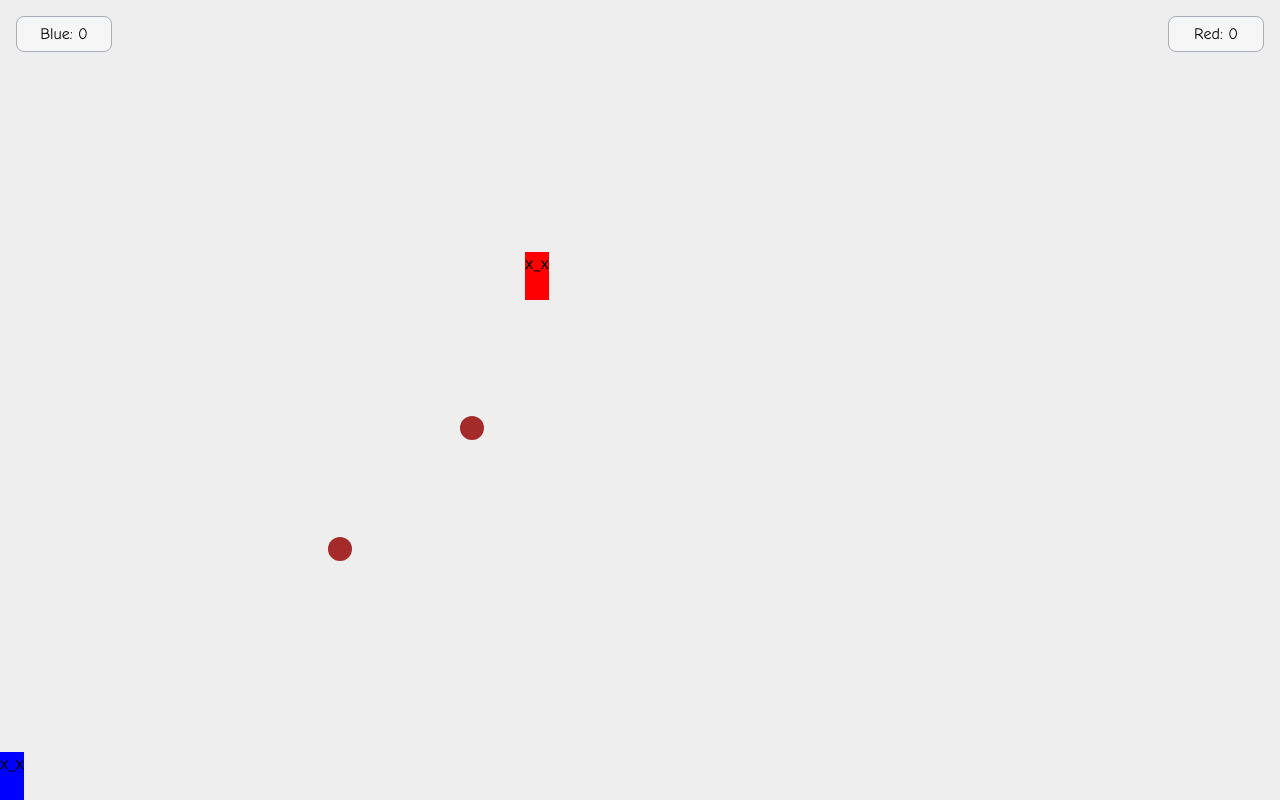
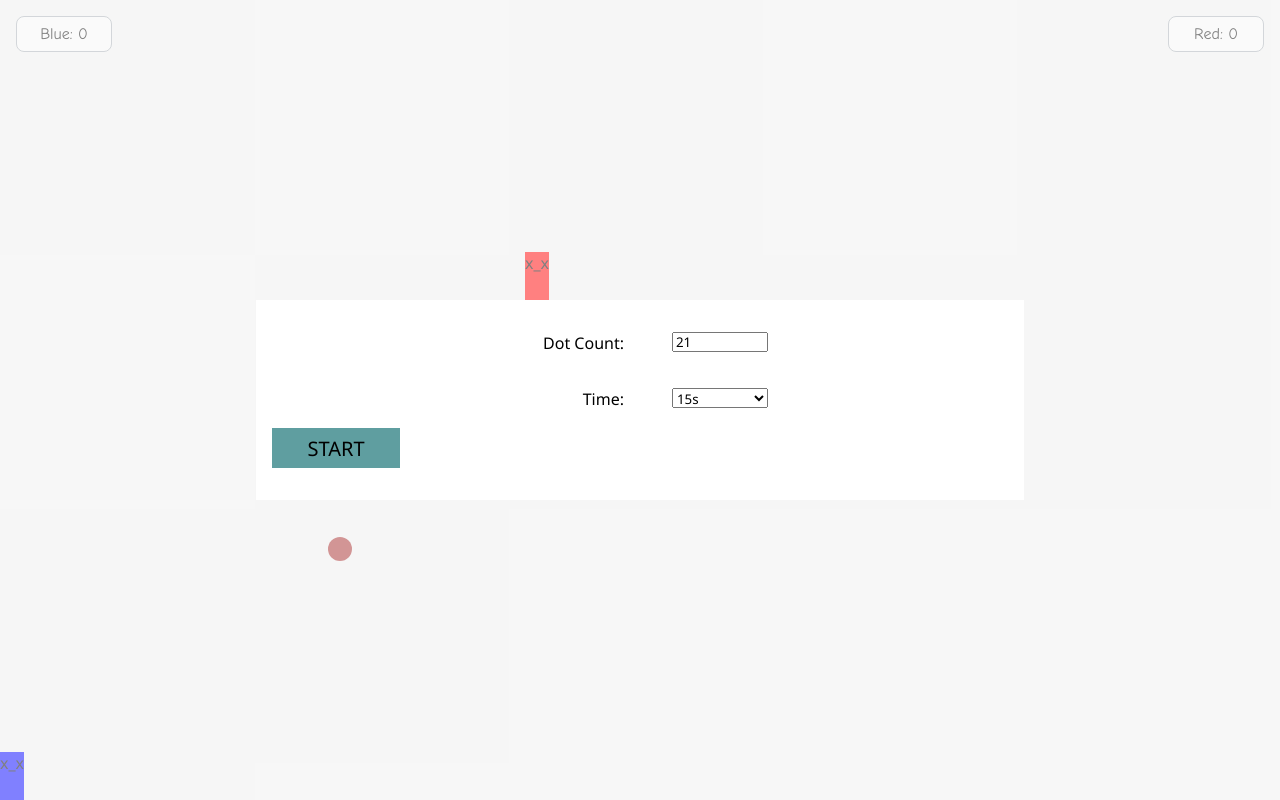
Before and after one commit to nbohling/dot-race, a website with bundled scripts: page index.html in a window 1280 px wide. Built offline with nearby package versions, Linux system fonts and the light colour scheme.

Commit message:
start menu

```diff
--- a/dotRace.js
+++ b/dotRace.js
@@ -2,6 +2,7 @@ import { Car } from './car.mjs'
 import { Dot } from './dot.mjs'
 
 let gameActive = false;
+const updateInterval = null;
 
 const gameboard = document.getElementById('gameboard');
 const car1Element = document.getElementById('player-one');
@@ -111,7 +112,15 @@ const keyUpHandler = (event) => {
 
 // setTimeout(() => dots.push(new Dot(gameboard)), 1000);
 
-document.onkeydown = keyDownHandler;
-document.onkeyup = keyUpHandler;
-
-setInterval(update, 17);
+const startGame = () => {
+    gameActive = true;
+    updateInterval = setInterval(update, 17);
+    document.onkeydown = keyDownHandler;
+    document.onkeyup = keyUpHandler;
+}
+const stopGame = () => {
+    gameActive = false;
+    clearInterval(updateInterval);
+    document.onkeydown = null;
+    document.onkeyup = null;
+}
--- a/index.html
+++ b/index.html
@@ -19,8 +19,23 @@
         <div class="car" id="player-one"></div>
         <div class="car" id="player-two"></div>
     </div>
-    <!-- <div class="lightbox">
-        <div class="message"><h1>Press the spacebar to begin!</h1></div>
-    </div> -->
+    <div class="lightbox">
+        <!-- <div class="message"><h1>Press the spacebar to begin!</h1></div> -->
+        <div class="menu">
+            <div id="options">
+                <label for="dot-count">Dot Count:</label>
+                <input class="input-field" type="number" id="dot-count-field" name="dot-count" min="1" max="10000" value="21">
+                <label for="time">Time:</label>
+                <select class="input-field" name="time" id="time">
+                    <option value="15">15s</option>
+                    <option value="30">30s</option>
+                    <option value="60">1m</option>
+                    <option value="120">2m</option>
+                    <option value="300">5m</option>
+                </select>
+            </div>
+            <div id="start"><span>START</span></div>
+        </div>
+    </div>
 </body>
 </html>
--- a/style.css
+++ b/style.css
@@ -23,7 +23,7 @@ h1 {
     align-items: center;
     width: 100%;
     height: 100%;
-    background-color: rgba(255, 255, 255, 0.531)
+    background-color: rgba(255, 255, 255, 0.5)
 }
 
 .scores {
@@ -77,3 +77,39 @@ h1 {
 #player-two {
     background-color: red;
 }
+
+.menu {
+    width: 60%;
+    height: 25%;
+    min-width: 20rem;
+    background-color: white;
+    display: grid;
+    grid-template-rows: 2fr 1fr;
+    padding: 1rem;
+}
+
+#options {
+    display: grid;
+    justify-content: center;
+    justify-items: right;
+    grid-template-columns: 1fr 1fr;
+    gap: 2rem;
+    padding:1rem;
+}
+
+.input-field {
+    height:1.25rem;
+    width: 6rem;
+    justify-self: left;
+    margin-left: 1rem;
+}
+
+#start {
+    height: 2.5rem;
+    width: 8rem;
+    font-size: 1.25rem;
+    background-color:cadetblue;
+    display:flex;
+    align-items: center;
+    justify-content: center;
+}
```
Also changed, not shown: main.js (added).
